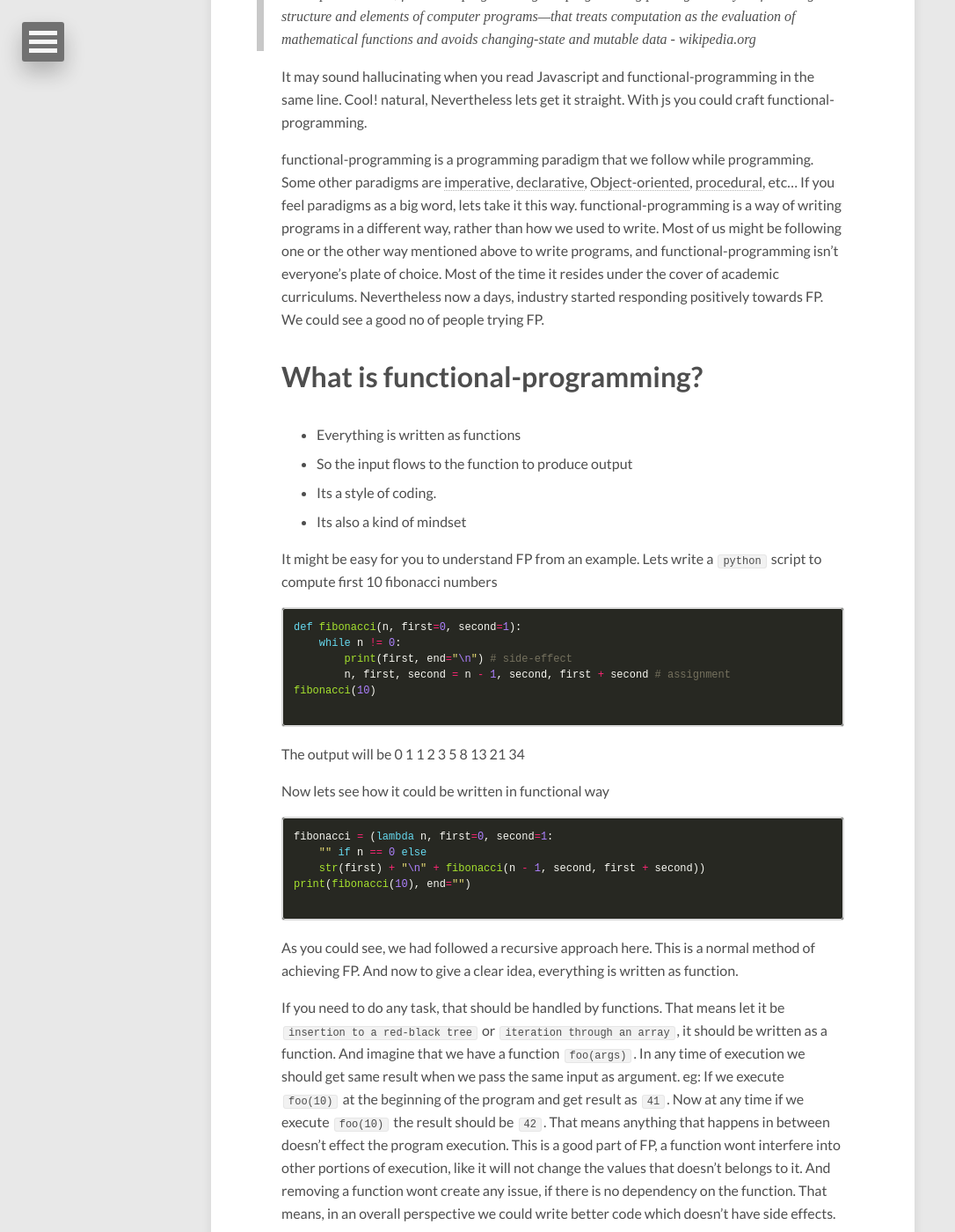
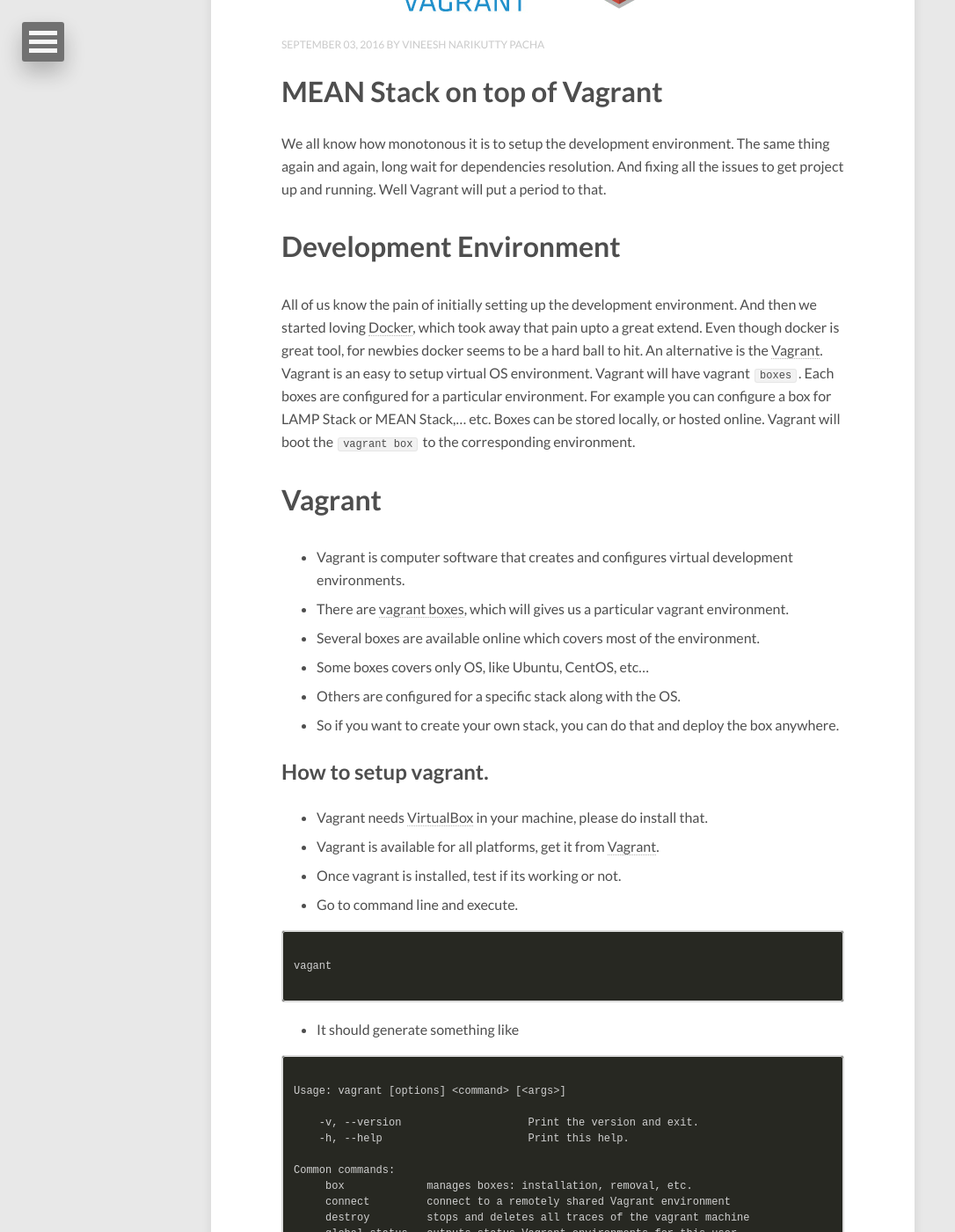
Before and after one commit to vineeshnp/vineeshnp.github.io, a Jekyll site: the page built from index.html, in a window 1280 px wide and 1400 px high, scrolled down 915 px. Shown: the whole window at 88% size, without its empty margins (0-1086 px from the left). Built offline with Jekyll 4.4.1, drawn with Linux system fonts in a browser that asks for light colours; nearby versions of some CDN libraries; the list of posts is cut into pages by our own code; comment, search, counter and statistics services are not loaded; some of the changed text lies outside the part shown.

````diff
--- a/_config.yml
+++ b/_config.yml
@@ -5,9 +5,9 @@ reading_time:     false
 words_per_minute: 200
 # Your site's domain goes here (eg: https://mmistakes.github.io, http://yourdomain.com, etc)
 # When testing locally leave blank or use http://localhost:4000
-#url: http://localhost:4000
+url: http://localhost:4000
 #url: https://vineeshnp.github.io
-url: http://vineeshnp.com
+#url: http://vineeshnp.com
 
 # Owner/author information
 owner:
--- /dev/null
+++ b/_posts/2016-09-03-MEAN-stack-on-top-of-vagrant.md
@@ -0,0 +1,252 @@
+---
+layout: post
+title: "MEAN Stack on top of Vagrant"
+description: "A hassle free way to setup MEAN stack environment."
+tags: [MEAN Stack, Javascript, Vagrant, Mongo, Angular, blog]
+image:
+  feature: meanstack_vagrant/header.jpg
+
+---
+
+We all know how monotonous it is to setup the development environment. The same
+thing again and again, long wait for dependencies resolution. And fixing all the
+issues to get project up and running. Well Vagrant will put a period to that.
+
+# Development Environment
+
+All of us know the pain of initially setting up the development environment. And
+then we started loving [Docker](http://www.docker.com), which took away that
+pain upto a great extend. Even though docker is great tool, for newbies docker
+seems to be a hard ball to hit. An alternative is the [Vagrant](https://www.vagrantup.com/).
+Vagrant is an easy to setup virtual OS environment. Vagrant will have vagrant `boxes`.
+Each boxes are configured for a particular environment. For example you can configure
+a box for LAMP Stack or MEAN Stack,... etc. Boxes can be stored locally, or hosted
+online. Vagrant will boot the `vagrant box` to the corresponding environment.
+
+# [Vagrant](https://www.vagrantup.com/)
+
+* Vagrant is computer software that creates and configures virtual development environments.
+* There are [vagrant boxes](https://atlas.hashicorp.com/boxes/search),
+which will gives us a particular vagrant environment.
+* Several boxes are available online which covers most of the environment.
+* Some boxes covers only OS, like Ubuntu, CentOS, etc...
+* Others are configured for a specific stack along with the OS.
+* So if you want to create your own stack, you can do that and deploy the box anywhere.
+
+## How to setup vagrant.
+* Vagrant needs [VirtualBox](https://www.virtualbox.org/wiki/Downloads) in your machine, please do install that.
+* Vagrant is available for all platforms,  get it
+from [Vagrant](https://www.vagrantup.com/).
+* Once vagrant is installed, test if its working or not.
+* Go to command line and execute.
+
+```
+
+vagant
+
+```
+* It should generate something like
+
+```
+
+Usage: vagrant [options] <command> [<args>]
+
+    -v, --version                    Print the version and exit.
+    -h, --help                       Print this help.
+
+Common commands:
+     box             manages boxes: installation, removal, etc.
+     connect         connect to a remotely shared Vagrant environment
+     destroy         stops and deletes all traces of the vagrant machine
+     global-status   outputs status Vagrant environments for this user
+     halt            stops the vagrant machine
+     help            shows the help for a subcommand
+     init            initializes a new Vagrant environment by creating a Vagrantfile
+     login           log in to HashiCorps Atlas
+     package         packages a running vagrant environment into a box
+     plugin          manages plugins: install, uninstall, update, etc.
+     port            displays information about guest port mappings
+     powershell      connects to machine via powershell remoting
+     provision       provisions the vagrant machine
+     push            deploys code in this environment to a configured destination
+     rdp             connects to machine via RDP
+     reload          restarts vagrant machine, loads new Vagrantfile configuration
+     resume          resume a suspended vagrant machine
+     share           share your Vagrant environment with anyone in the world
+     snapshot        manages snapshots: saving, restoring, etc.
+     ssh             connects to machine via SSH
+     ssh-config      outputs OpenSSH valid configuration to connect to the machine
+     status          outputs status of the vagrant machine
+     suspend         suspends the machine
+     up              starts and provisions the vagrant environment
+     version         prints current and latest Vagrant version
+
+For help on any individual command run `vagrant COMMAND -h`
+
+Additional subcommands are available, but are either more advanced
+or not commonly used. To see all subcommands, run the command
+`vagrant list-commands`.
+
+```
+* If you get something similar to the above, your vagrant is ready to go.
+* If its not running, make sure vagrant is added to environment variables.
+
+## How vagrant works.
+
+* Vagrant usually make use of virtual box installed on your machine.
+* Whenever we download a `box` we run it with `vagrunt up`.
+* On the back it will run the `box` on `VirtualBox`.
+* You never have to deal with `virtual box`, its just for your information.
+
+## Live explanation
+
+<iframe width="854" height="480" src="https://www.youtube.com/embed/FSxS6iPJMFw" frameborder="0" allowfullscreen></iframe>
+
+# MEAN Stack with Vagrant
+
+As I had mentioned, there is MEAN stack box is already available  on
+the cloud. All you have to do is, use vagrant to kick the box up.
+
+* Create a folder called `vagrantMEAN`
+* Navigate to the folder in commnad line.
+* Run the following in command line
+
+```bash
+vagrant init arvindr21/mean-box
+```
+* This will initialize a vagrant file in the folder `vagrantMEAN`
+* Now run
+
+```bash
+vagrant up
+```
+* This will download an Ubuntu BOX viz preinstalled with MEAN stack. Its only one
+time download[~700MB], and may take few minutes depending on you internet connection
+* Upon completing the download, you may see something like this
+
+```
+Bringing machine 'default' up with 'virtualbox' provider...
+==> default: Box 'arvindr21/mean-box' could not be found. Attempting to find and install...
+    default: Box Provider: virtualbox
+    default: Box Version: >= 0
+==> default: Loading metadata for box 'arvindr21/mean-box'
+    default: URL: https://atlas.hashicorp.com/arvindr21/mean-box
+==> default: Adding box 'arvindr21/mean-box' (v0.1) for provider: virtualbox
+    default: Downloading: https://atlas.hashicorp.com/arvindr21/boxes/mean-box/versions/0.1/providers/virtualbox.box
+    default: Progress: 100% (Rate: 1735k/s, Estimated time remaining: --:--:--)
+==> default: Successfully added box 'arvindr21/mean-box' (v0.1) for 'virtualbox'!
+==> default: Importing base box 'arvindr21/mean-box'...
+==> default: Matching MAC address for NAT networking...
+==> default: Checking if box 'arvindr21/mean-box' is up to date...
+==> default: Setting the name of the VM: MEANStackBox_default_1472877186724_9819
+==> default: Clearing any previously set network interfaces...
+==> default: Preparing network interfaces based on configuration...
+    default: Adapter 1: nat
+==> default: Forwarding ports...
+    default: 22 (guest) => 2222 (host) (adapter 1)
+==> default: Booting VM...
+==> default: Waiting for machine to boot. This may take a few minutes...
+    default: SSH address: 127.0.0.1:2222
+    default: SSH username: vagrant
+    default: SSH auth method: private key
+==> default: Machine booted and ready!
+==> default: Checking for guest additions in VM...
+    default: The guest additions on this VM do not match the installed version of
+    default: VirtualBox! In most cases this is fine, but in rare cases it can
+    default: prevent things such as shared folders from working properly. If you see
+    default: shared folder errors, please make sure the guest additions within the
+    default: virtual machine match the version of VirtualBox you have installed on
+    default: your host and reload your VM.
+    default:
+    default: Guest Additions Version: 4.2.0
+    default: VirtualBox Version: 5.0
+==> default: Mounting shared folders...
+    default: /vagrant => E:/workhouse/vagrant/MEANStackBox
+
+```
+
+* Now your MEAN Stack machine is ready to go.
+```bash
+vagrant ssh
+```
+* This will take you to the command line of your Ubuntu machine.
+* You can test if the node, mongo are installed by hitting
+`node -v` or `mongo`
+* If you are getting error saying `ssh` is not available, please install `ssh` in
+your host machine.
+
+>MongoDB will start automatically whenever the VM starts
+
+# Sharing files between your machine and vagrant box.
+
+You might be wondering how am I gonna use my favorite IDE/TextEditor with this
+command line tool. Don't get panic, vagrant have a good way of handling that.
+* Vagrant will keep `/vagrant` synced with your host machines `vagrantMEAN` folder
+that we created at the beginning.
+
+## Your  `hello world`  nodejs app.
+
+* I assume you are already running in your vagrant box.
+* If not hit `vagrant ssh`
+* Navigate to `/vagrant`
+
+```
+cd /vagrant
+```
+
+* create a folder `helloWorld`
+
+```
+mkdir helloWorld
+
+cd helloWorld
+
+```
+
+* Now goto `vagrantMEAN` folder on yout host machine, you will be seeing
+a folder called helloWorld.
+* Open that folder in your favorite editor, in my case its [atom](http://www.atom.io)
+* create a file `server.js`
+
+```js
+//server.js
+
+console.log("Hello World!");
+
+```
+* Now you get back to terminal of your vagrant machine.
+
+* hit `ls`
+
+```
+vagrant@precise32:/vagrant/helloWorld$ ls
+server.js
+
+```
+* run `node server.js`
+
+```
+
+vagrant@precise32:/vagrant/helloWorld$ node server.js
+Hello World!
+vagrant@precise32:/vagrant/helloWorld$
+
+```
+* voila... your first program has run on your vm.
+
+## Managing big projects
+
+* You can put the entire project in this directory and execute it on vagrant machine.
+* You could also make use of git.
+* If you are using mongoDB, make sure to do backup in your host machine.
+* The entire box can be packed and moved to another system without any trouble.
+
+# Conclusion.
+
+* With vagrant you could set up work environment quickly.
+* The project files of vm will be synced with host machines files, thus editing
+can be done on your host machine itself.
+* You can even pack the instance to your own vagrant box, so that the initialization
+time of your project can again brought down.
+* Unlike running directly on virtual box, vagrant is fast in terms of performance.
+* For more [vagrant boxes](https://atlas.hashicorp.com/boxes/search)
````
Also changed, not shown: _posts/2016-08-31-functional-programming-in-javascript.md (+2 -3 lines), images/meanstack_vagrant/header.jpg (added).
